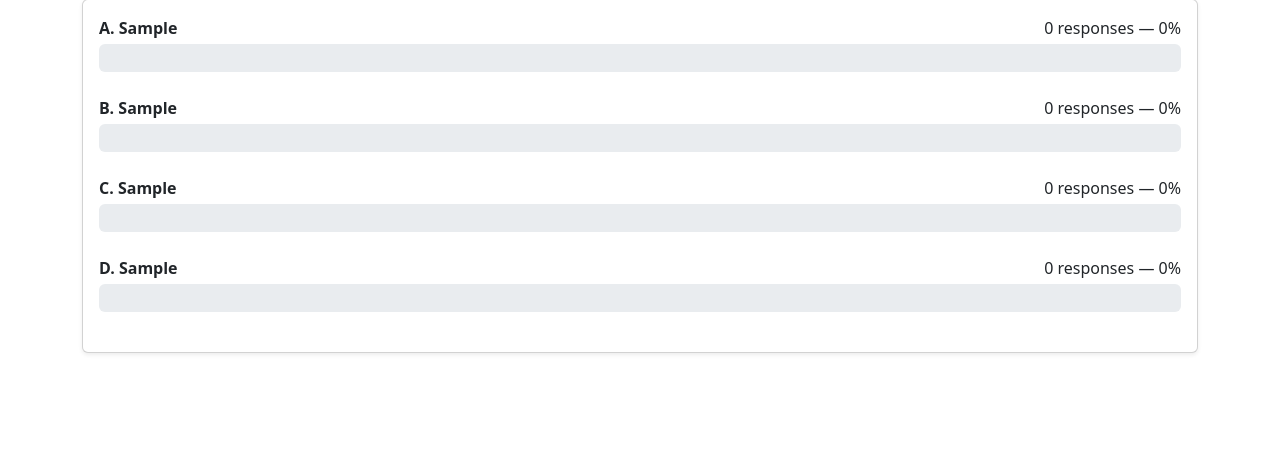
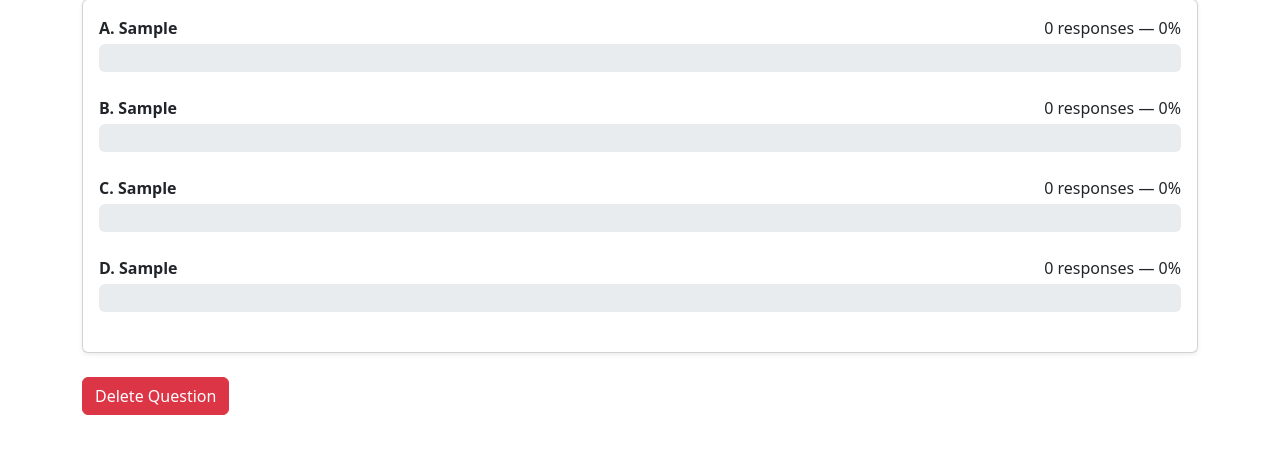
Before and after one commit to sfranz2422/quickpulsepro, a Django app: page /questions/1/results/ in a window 1280 px wide. Shown: the part 300-754 px from the top of the page. Run offline with Django 5.2, Linux system fonts and the light colour scheme; a user stored in the database is signed in; tables that the repository leaves empty hold one stand-in row (values such as "Sample post").

Commit message:
Delete route add

```diff
--- a/polls/urls.py
+++ b/polls/urls.py
@@ -12,5 +12,6 @@ urlpatterns = [
 
     path("student/", views.student_landing, name="student_landing"),
 path("register/", views.register_teacher, name="register_teacher"),
+path("delete_poll_question/<int:id>/teacher", views.delete_poll_question, name="delete_poll_question"),
 
 ]
--- a/polls/views.py
+++ b/polls/views.py
@@ -20,6 +20,16 @@ def dashboard(request):
     return render(request, "dashboard.html", {
         "questions": questions
     })
+
+def delete_poll_question(request, id):
+    question = get_object_or_404(
+        PollQuestion,
+        id=id,
+        teacher=request.user
+    )
+    question.delete()
+    messages.success(request, "Question deleted.")
+    return redirect("dashboard")
 
 
 @login_required
--- a/templates/results.html
+++ b/templates/results.html
@@ -67,6 +67,9 @@
 
     </div>
 </div>
+    <br>
+    <a href="{% url 'delete_poll_question' question.id %}" class="btn btn-danger mb-3">Delete Question</a>
+
 <script>
     let refreshInterval = setInterval(function () {
         window.location.reload();
```
